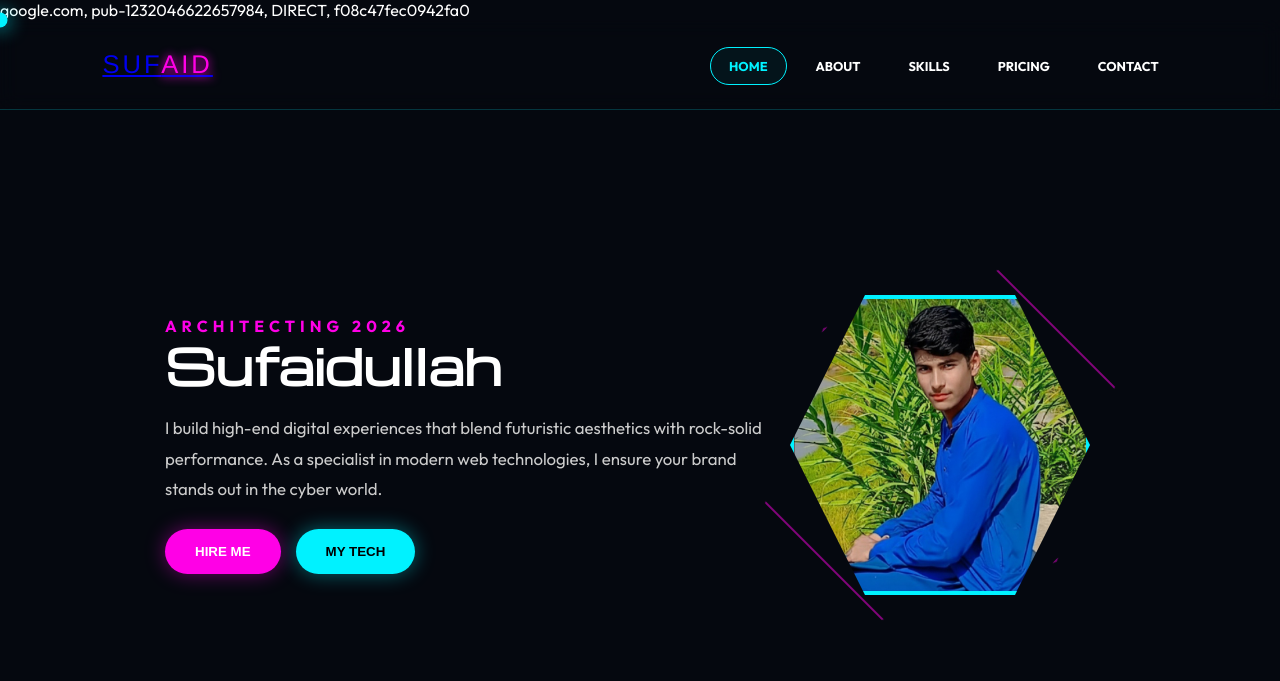
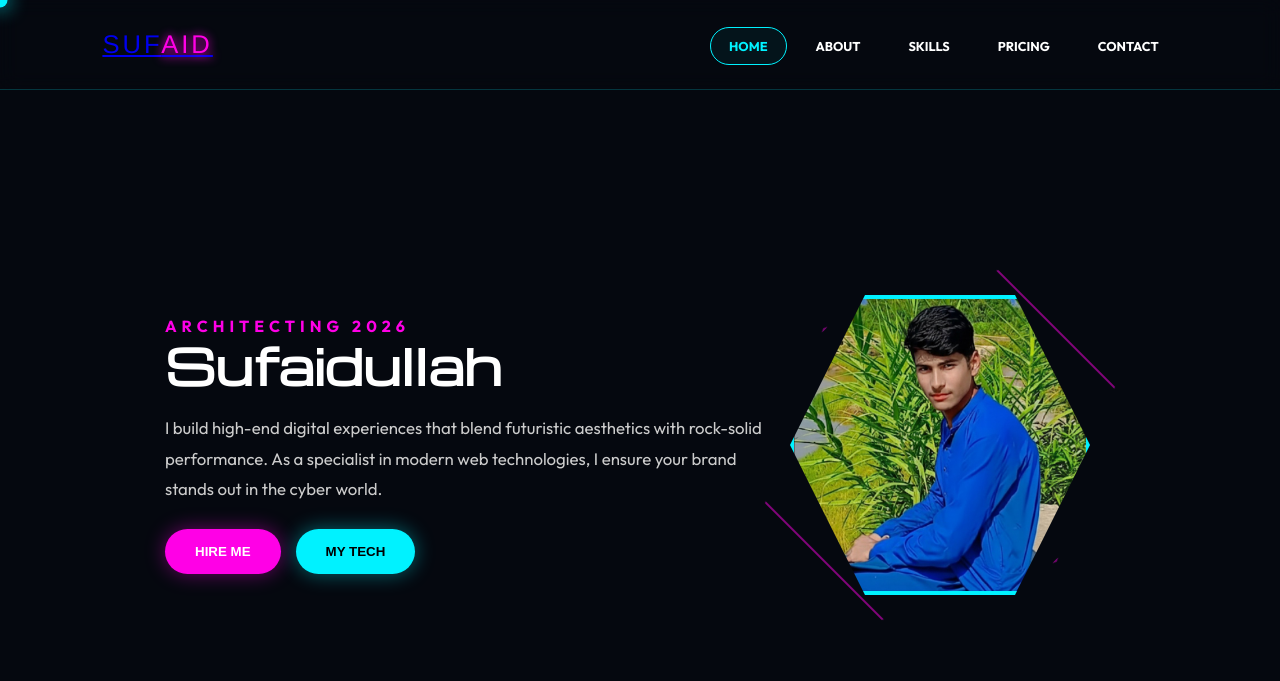
Before and after one commit to sufaidullah63-king/.com, a plain HTML site: page index.html in a window 1280 px wide. Drawn offline with nearby package versions, Linux system fonts and the light colour scheme.

Commit message:
Remove ad code from index.html
Removed unnecessary ad code from index.html

```diff
--- a/index.html
+++ b/index.html
@@ -7,7 +7,7 @@
 
     <link rel="stylesheet" href="https://cdnjs.cloudflare.com/ajax/libs/font-awesome/6.4.0/css/all.min.css">
     <link href="https://fonts.googleapis.com/css2?family=Michroma&family=Outfit:wght@300;400;700&display=swap" rel="stylesheet">
-    google.com, pub-1232046622657984, DIRECT, f08c47fec0942fa0
+
     <style>
         :root {
             --cyan: #00f2ff;
```
